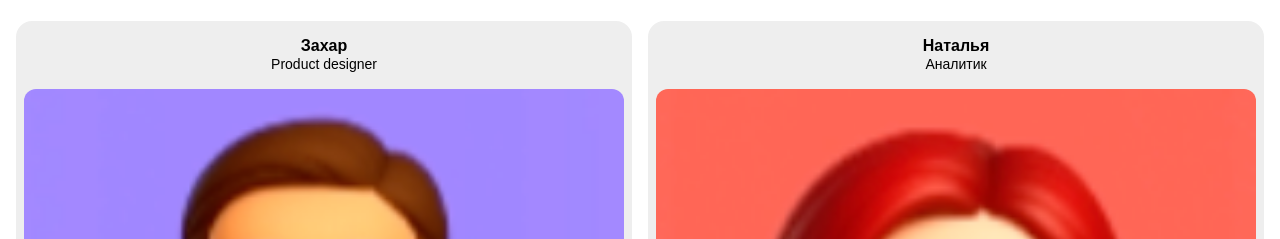
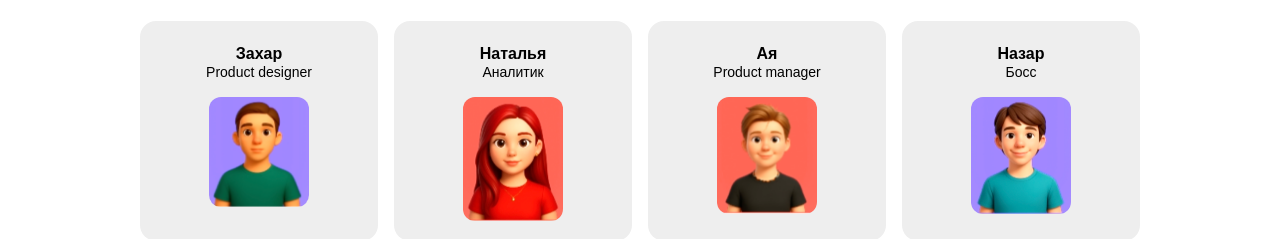
Before and after one commit to xemusila/alfa_championship, a plain HTML site: page index.html in a window 1280 px wide. Shown: the part 561-800 px from the top of the page. Drawn offline with Linux system fonts and the light colour scheme.

Commit message:
Big screens adaptation

```diff
--- a/style.css
+++ b/style.css
@@ -110,3 +110,20 @@ body {
   border-radius: 12px;
   margin-top: 8px;
 }
+
+@media screen and (min-width: 768px) {
+  .team-grid {
+    grid-template-columns: repeat(4, 1fr); /* 4 в ряд */
+    max-width: 1000px;
+    margin: 0 auto;
+  }
+
+  .member img {
+    width: 100px; /* фиксированная ширина аватаров */
+    height: auto;
+  }
+
+  .member {
+    padding: 16px;
+  }
+}
```
Also changed, not shown: 1 other file.
